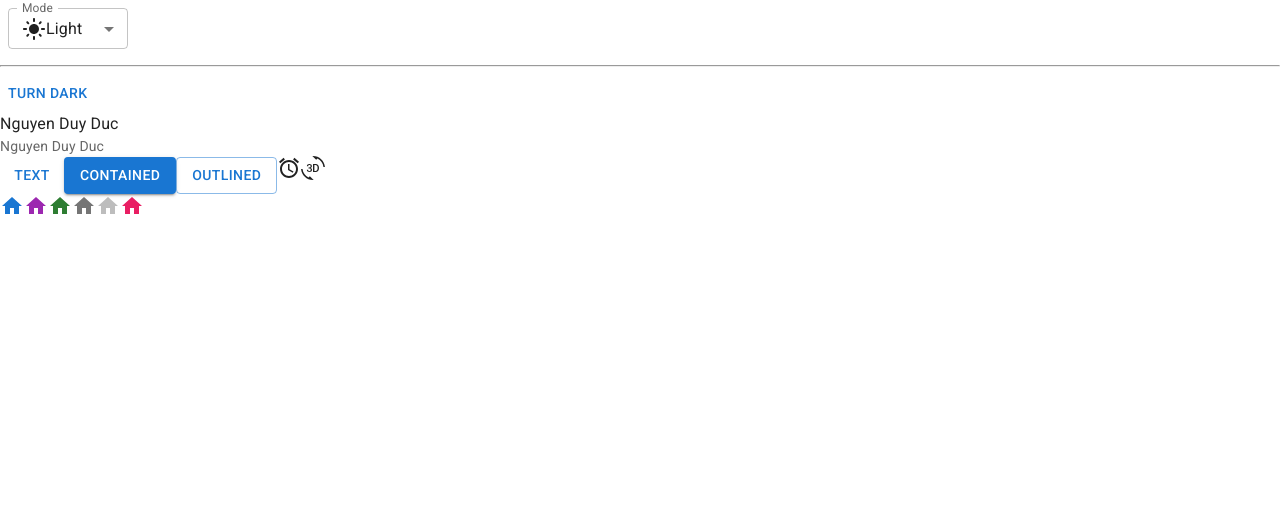
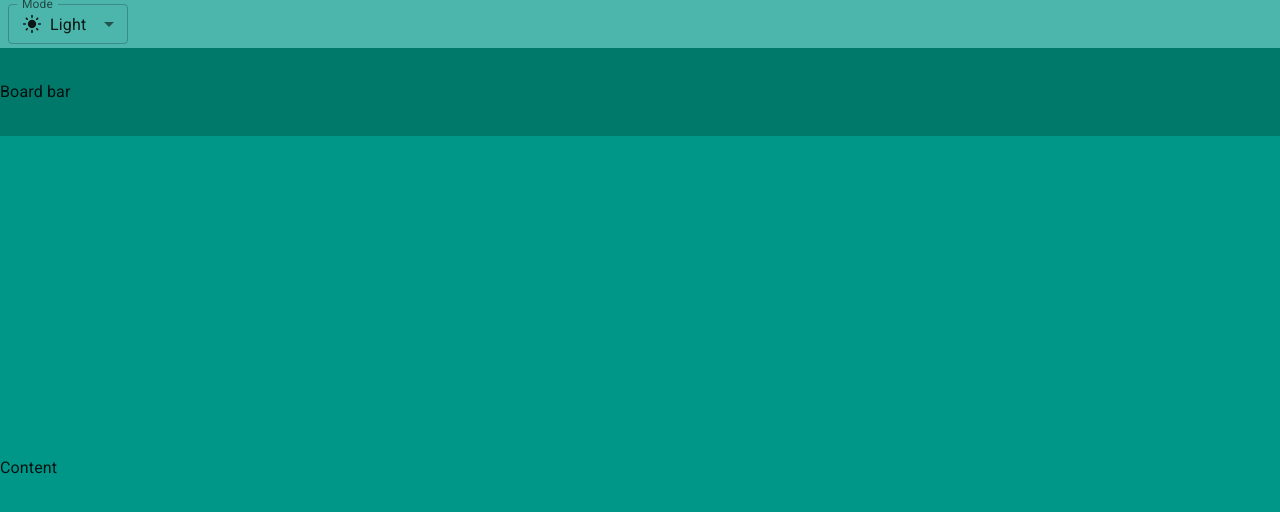
Before and after one commit to bgxinh/trello-web, a React (Vite) app: page / in a window 1280 px wide. Shown: the top 512 px of the page. Built offline with nearby package versions, Linux system fonts and the light colour scheme.

Commit message:
Basic_layout

```diff
--- a/src/App.jsx
+++ b/src/App.jsx
@@ -1,15 +1,4 @@
-import Button from '@mui/material/Button'
-import AccessAlarmIcon from '@mui/icons-material/AccessAlarm'
-import ThreeDRotation from '@mui/icons-material/ThreeDRotation'
-import HomeIcon from '@mui/icons-material/Home'
-import { pink } from '@mui/material/colors'
-import Typogarphy from '@mui/material/Typography'
-import {
-  Experimental_CssVarsProvider as CssVarsProvider,
-  experimental_extendTheme as extendTheme,
-  useColorScheme
-} from '@mui/material/styles'
-import useMediaQuery from '@mui/material/useMediaQuery'
+import { useColorScheme } from '@mui/material/styles'
 import InputLabel from '@mui/material/InputLabel'
 import MenuItem from '@mui/material/MenuItem'
 import FormControl from '@mui/material/FormControl'
@@ -17,6 +6,10 @@ import Select from '@mui/material/Select'
 import LightModeIcon from '@mui/icons-material/LightMode'
 import DarkModeIcon from '@mui/icons-material/DarkMode'
 import SettingsBrightnessIcon from '@mui/icons-material/SettingsBrightness'
+import Box from '@mui/material/Box'
+import Container from '@mui/material/Container'
+import theme from './theme'
+
 function ModeSelect() {
   const { mode, setMode } = useColorScheme()
   const handleChange = (event) => {
@@ -35,53 +28,55 @@ function ModeSelect() {
         onChange={handleChange}
       >
         <MenuItem value="light">
-          <div style={{display: 'flex', alignItems: 'center'}}><LightModeIcon/>Light</div></MenuItem>
+          <div style={{ display: 'flex', alignItems:'center', gap: '8px' }}><LightModeIcon fontSize="small"/>Light</div></MenuItem>
         <MenuItem value="dark">
-          <div style={{display: 'flex', alignItems: 'center'}}><DarkModeIcon/>Dark</div></MenuItem>
-        <MenuItem value="system"><div style={{display: 'flex', alignItems: 'center'}}><DarkModeIcon/>Dark</div></MenuItem>
+          <Box sx={{ display: 'flex', alignItems:'center', gap: 1 }}>
+            <DarkModeIcon fontSize="small"/>Dark
+          </Box>
+        </MenuItem>
+        <MenuItem value="system">
+          <Box sx={{ display: 'flex', alignItems:'center', gap: 1 }}>
+            <SettingsBrightnessIcon fontSize="small"/>System
+          </Box>
+        </MenuItem>
       </Select>
     </FormControl>
-  );
+  )
 }
 
-function ModeToggle() {
-  const { mode, setMode } = useColorScheme()
-  const prefersDarkMode = useMediaQuery('(prefers-color-scheme: dark)')
-  return (
-    <Button
-      onClick={() => {
-        setMode(mode === 'light' ? 'dark' : 'light')
-      }}
-    >
-      {mode === 'light' ? 'Turn dark' : 'Turn light'}
-    </Button>
-  )
-}
 
 function App() {
 
   return (
-    <>
-      <ModeSelect/>
-      <hr/>
-      <ModeToggle/>
-      <div>Nguyen Duy Duc</div>
-
-      <Typogarphy variant="body2" color="text.secondary">Nguyen Duy Duc</Typogarphy>
-
-      <Button variant="text">Text</Button>
-      <Button variant="contained">Contained</Button>
-      <Button variant="outlined">Outlined</Button>
-      <AccessAlarmIcon/>
-      <ThreeDRotation/>
-      <br/>
-      <HomeIcon color="primary" />
-      <HomeIcon color="secondary" />
-      <HomeIcon color="success" />
-      <HomeIcon color="action" />
-      <HomeIcon color="disabled" />
-      <HomeIcon sx={{ color: pink[500] }} />
-    </>
+    <Container disableGutters maxWidth={false} sx={{ height: '100vh', backgroundColor:'primary.main' }}>
+      <Box sx={{
+        backgroundColor: 'primary.light',
+        width: '100%',
+        height: (theme) => theme.trelloCustom.appBarHeight,
+        display: 'flex',
+        alignItems: 'center'
+      }}>
+        <ModeSelect/>
+      </Box>
+      <Box sx={{
+        backgroundColor: 'primary.dark',
+        width: '100%',
+        height: (theme) => theme.trelloCustom.boarbBarHeight,
+        display: 'flex',
+        alignItems: 'center'
+      }}>
+          Board bar
+      </Box>
+      <Box sx={{
+        backgroundColor: 'primary.main',
+        width: '100%',
+        height: (theme) => `calc(100vh - ${theme.trelloCustom.appBarHeight} - ${theme.trelloCustom.boarbBarHeight})`,
+        display: 'flex',
+        alignItems: 'center'
+      }}>
+          Content
+      </Box>
+    </Container>
   )
 }
 
--- a/src/main.jsx
+++ b/src/main.jsx
@@ -2,13 +2,12 @@ import React from 'react'
 import ReactDOM from 'react-dom/client'
 import App from './App.jsx'
 import CssBaseline from '@mui/material/CssBaseline'
-import { ThemeProvider } from '@mui/material/styles'
 import theme from './theme'
-import { Experimental_CssVarsProvider as CssVarsProvider } from '@mui/material/styles';
+import { Experimental_CssVarsProvider as CssVarsProvider } from '@mui/material/styles'
 
 ReactDOM.createRoot(document.getElementById('root')).render(
   <React.StrictMode>
-    <CssVarsProvider  theme={theme}>
+    <CssVarsProvider theme={theme}>
       <CssBaseline />
       <App />
     </CssVarsProvider>
--- a/src/theme.js
+++ b/src/theme.js
@@ -1,21 +1,21 @@
-import { createTheme } from '@mui/material/styles'
-import { experimental_extendTheme as extendTheme} from '@mui/material/styles';
-import { red } from '@mui/material/colors'
-
+import { experimental_extendTheme as extendTheme } from '@mui/material/styles'
+import { teal, deepOrange, cyan, orange } from '@mui/material/colors'
 const theme = extendTheme({
+  trelloCustom: {
+    appBarHeight: '48px',
+    boarbBarHeight: '88px'
+  },
   colorSchemes: {
     light: {
       palette: {
-        // primary: {
-        //   main: '#ff5252'
-        // }
+        primary: teal,
+        secondary: deepOrange
       }
     },
     dark: {
       palette: {
-        // primary: {
-        //   main: '#000'
-        // }
+        primary: cyan,
+        secondary: orange
       }
     }
   }
```
